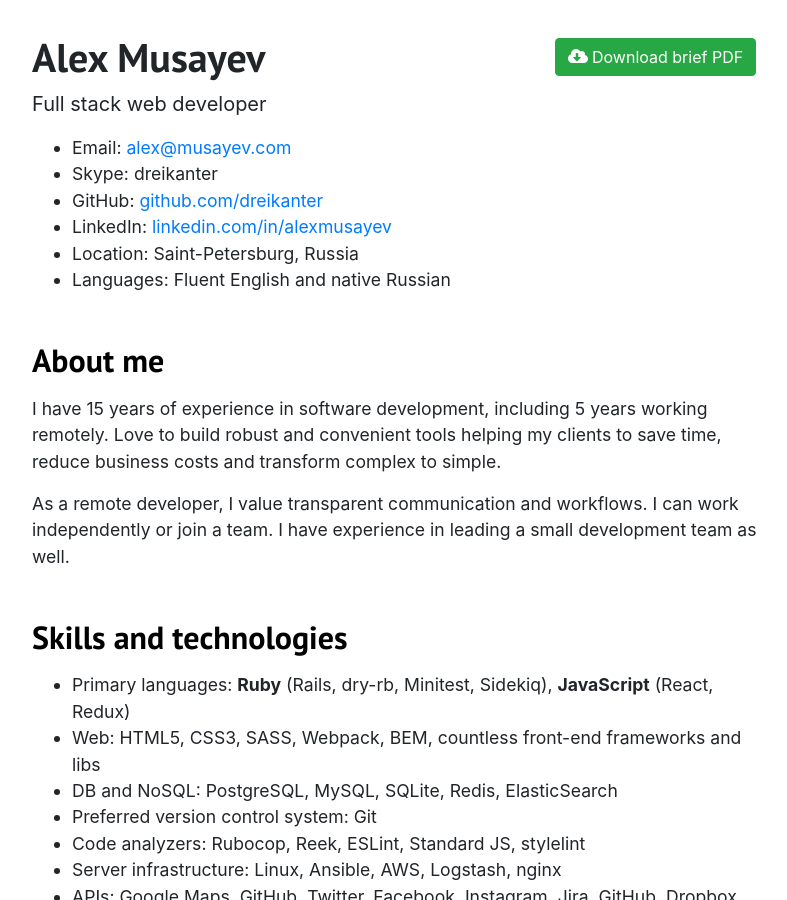
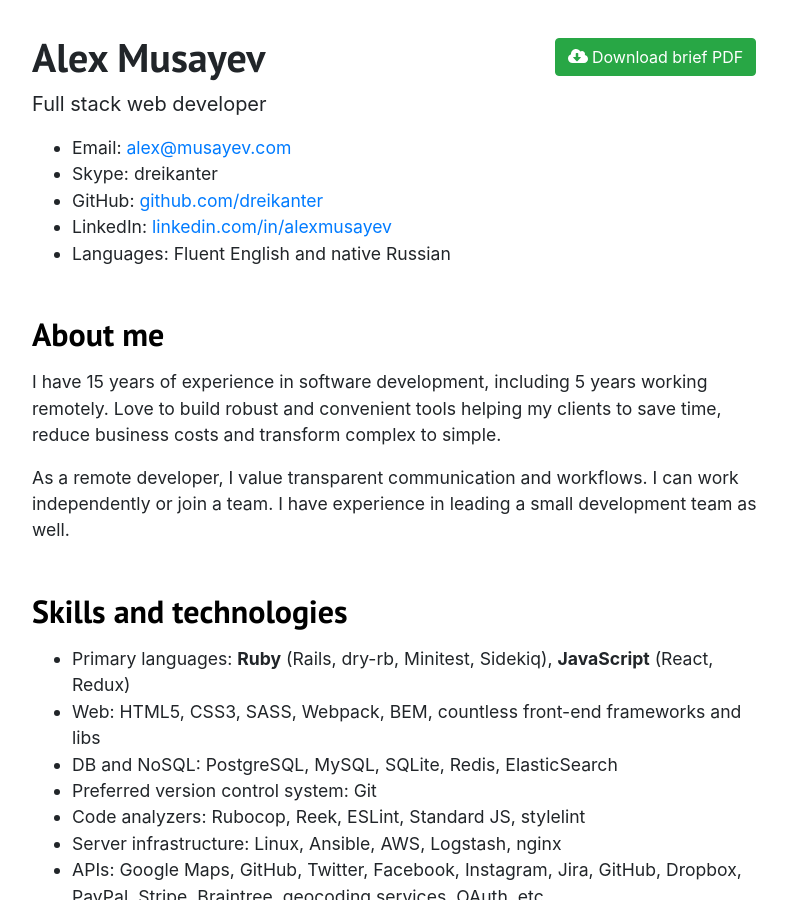
Before and after one commit to dreikanter/musayev.com, a Jekyll site: the page built from index.html, in a window 1280 px wide and 900 px high. Shown: the whole window, without its empty margins (240-1027 px from the left). Built offline with Jekyll 4.4.1, drawn with Linux system fonts in a browser that asks for light colours.

Commit message:
Remove obsolete location

```diff
--- a/index.html
+++ b/index.html
@@ -23,9 +23,6 @@ description: Full stack web developer. System architecture, requirements analysi
       <li>
         LinkedIn:
         <a href="https://linkedin.com/in/alexmusayev">linkedin.com/in/alexmusayev</a>
-      </li>
-      <li>
-        Location: Saint-Petersburg, Russia
       </li>
       <li>
         Languages: Fluent English and native Russian
```
